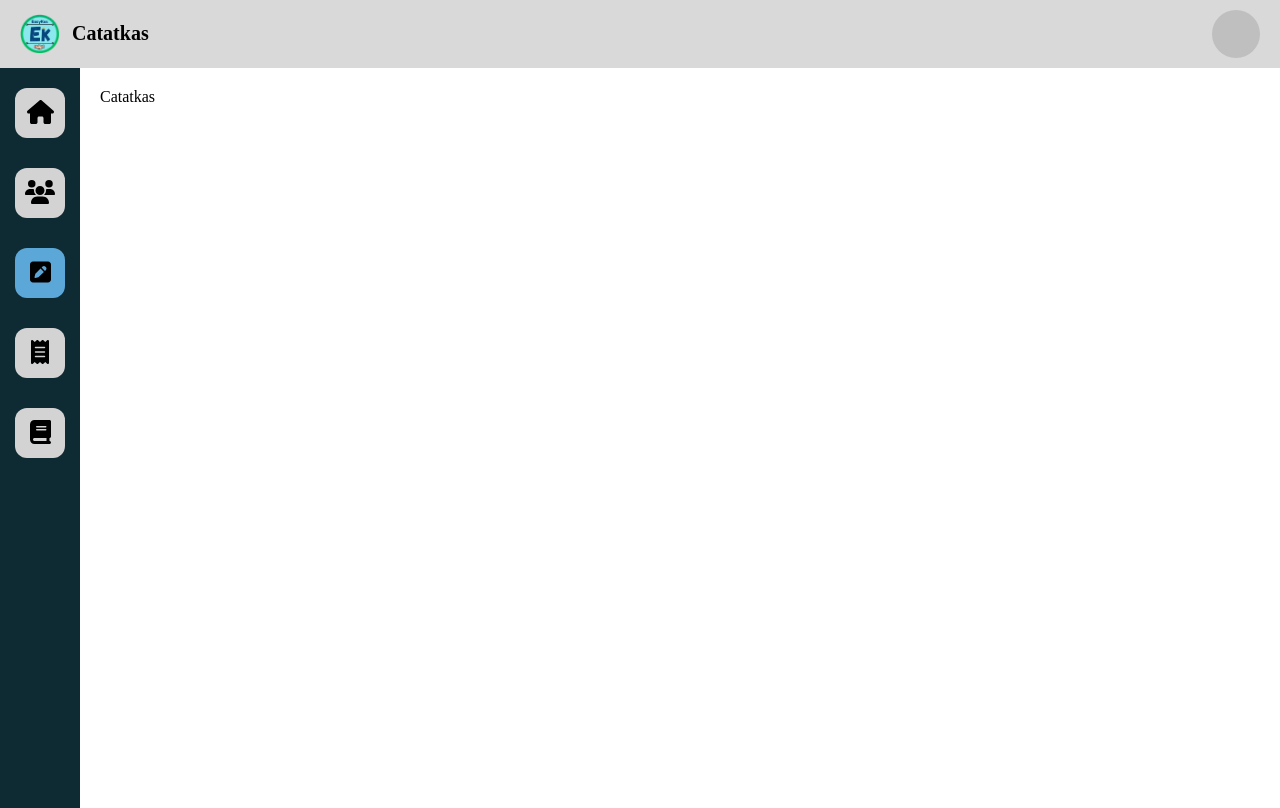
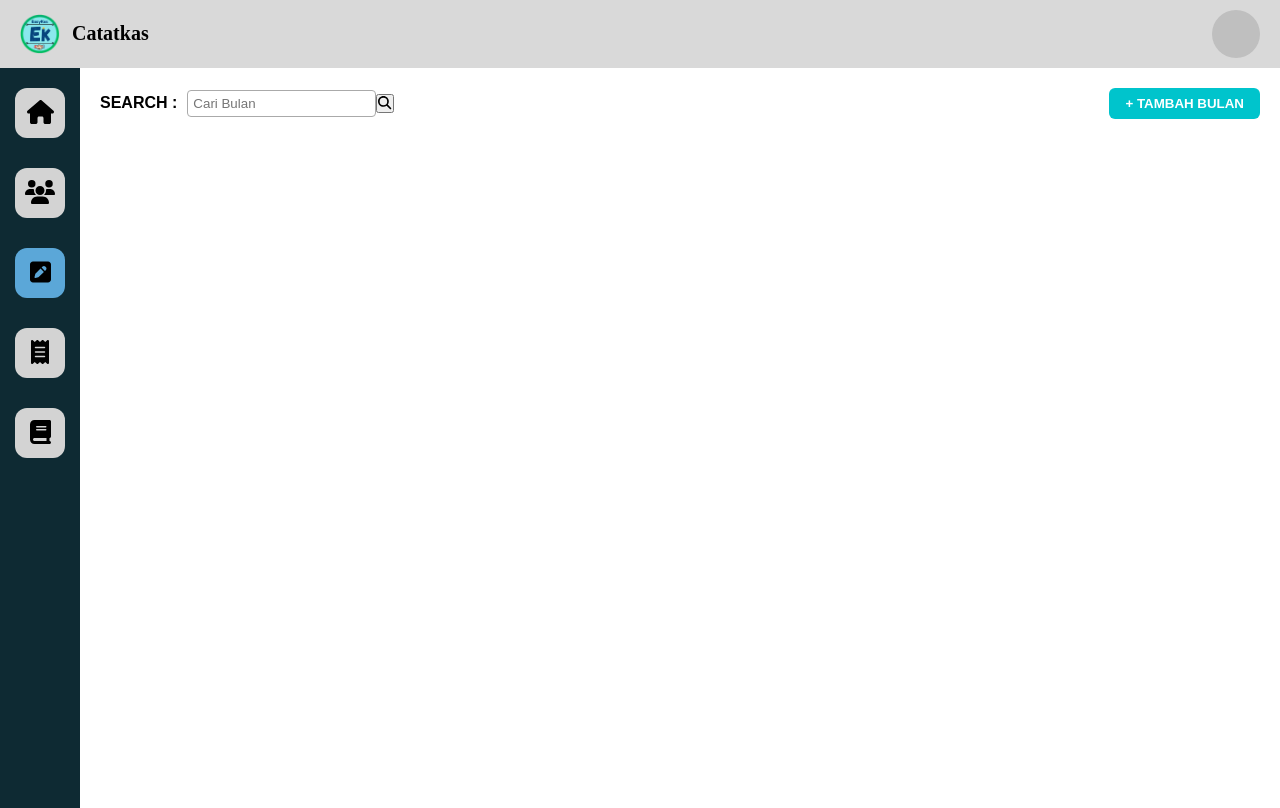
Before and after one commit to PILOTngawur/EassyKas, a React (Vite) app: page /catatkas in a window 1280 px wide. Built offline with nearby package versions, Linux system fonts and the light colour scheme.

Commit message:
update position and add search bar in Catatkas

```diff
--- a/src/pages/Catatkas.jsx
+++ b/src/pages/Catatkas.jsx
@@ -1,8 +1,22 @@
 import React from 'react'
+import './style/Catatkas.css'
+import { FontAwesomeIcon } from '@fortawesome/react-fontawesome'
+import {
+  faMagnifyingGlass
+} from '@fortawesome/free-solid-svg-icons';
 
 function Catatkas() {
   return (
-    <div>Catatkas</div>
+    <div className="catatkas-container">
+      <div className="siswa-header">
+        <div className="search-box">
+          <label htmlFor="search">SEARCH :</label>
+          <input type="text" id="search" placeholder="Cari Bulan" />
+          <button><FontAwesomeIcon icon={faMagnifyingGlass} /></button>
+        </div>
+        <button className="btn-tambah">+ TAMBAH BULAN</button>
+      </div>
+    </div>
   )
 }
 
--- /dev/null
+++ b/src/pages/style/Catatkas.css
@@ -0,0 +1,3 @@
+.catatkas-container {
+    font-family: Arial, sans-serif;
+  }
--- a/src/pages/style/TabSiswa.css
+++ b/src/pages/style/TabSiswa.css
@@ -1,5 +1,4 @@
 .siswa-container {
-    padding: 20px;
     font-family: Arial, sans-serif;
   }
 
```
